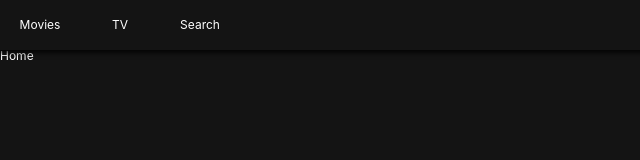
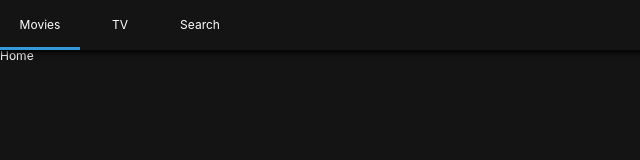
Before and after one commit to subsevy/supflix, a React (Create React App) app: page / in a window 1280 px wide. Shown: the top 160 px of the page, without its empty margins (0-640 px from the left). Built offline with nearby package versions, Linux system fonts and the light colour scheme.

Commit message:
Location Aware Header

```diff
--- a/src/Components/Header.js
+++ b/src/Components/Header.js
@@ -1,5 +1,5 @@
 import React from "react";
-import { Link } from "react-router-dom";
+import { Link, withRouter } from "react-router-dom";
 import styled from "styled-components";
 
 const Header = styled.header`
@@ -24,6 +24,9 @@ const List = styled.ul`
 const Item = styled.li`
   width: 80px;
   height: 50px;
+  border-bottom: 3px solid
+    ${props => (props.current ? "#3498db" : "transparent")};
+  transition: border-bottom 0.5s ease-in-out;
 `;
 
 const SLink = styled(Link)`
@@ -33,18 +36,19 @@ const SLink = styled(Link)`
   justify-content: center;
 `;
 
-export default () => (
+export default withRouter(({ location: { pathname } }) => (
   <Header>
+    {console.log(pathname)}
     <List>
-      <Item>
+      <Item current={pathname === "/"}>
         <SLink to="/">Movies</SLink>
       </Item>
-      <Item>
+      <Item current={pathname === "/tv"}>
         <SLink to="/tv">TV</SLink>
       </Item>
-      <Item>
+      <Item current={pathname === "/search"}>
         <SLink to="/search">Search</SLink>
       </Item>
     </List>
   </Header>
-);
+));
```
